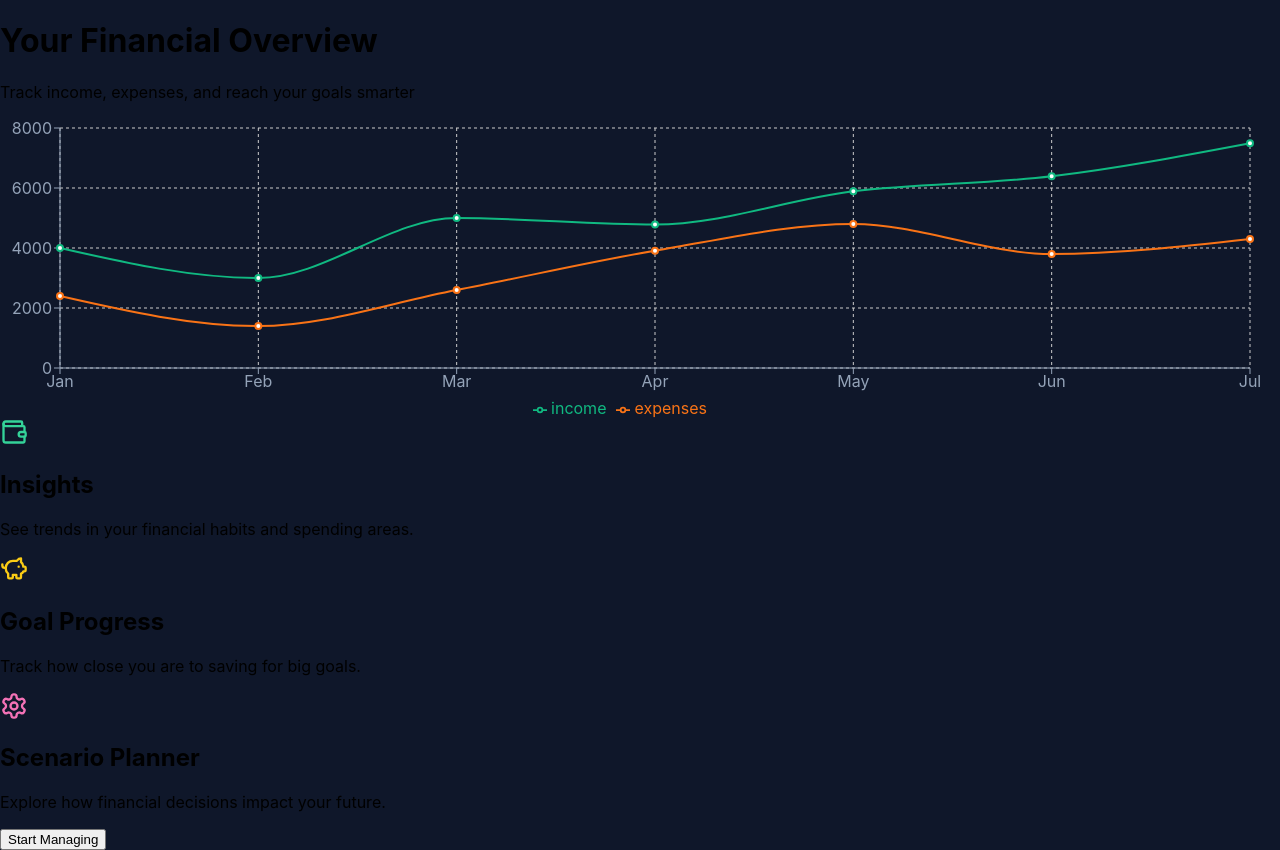
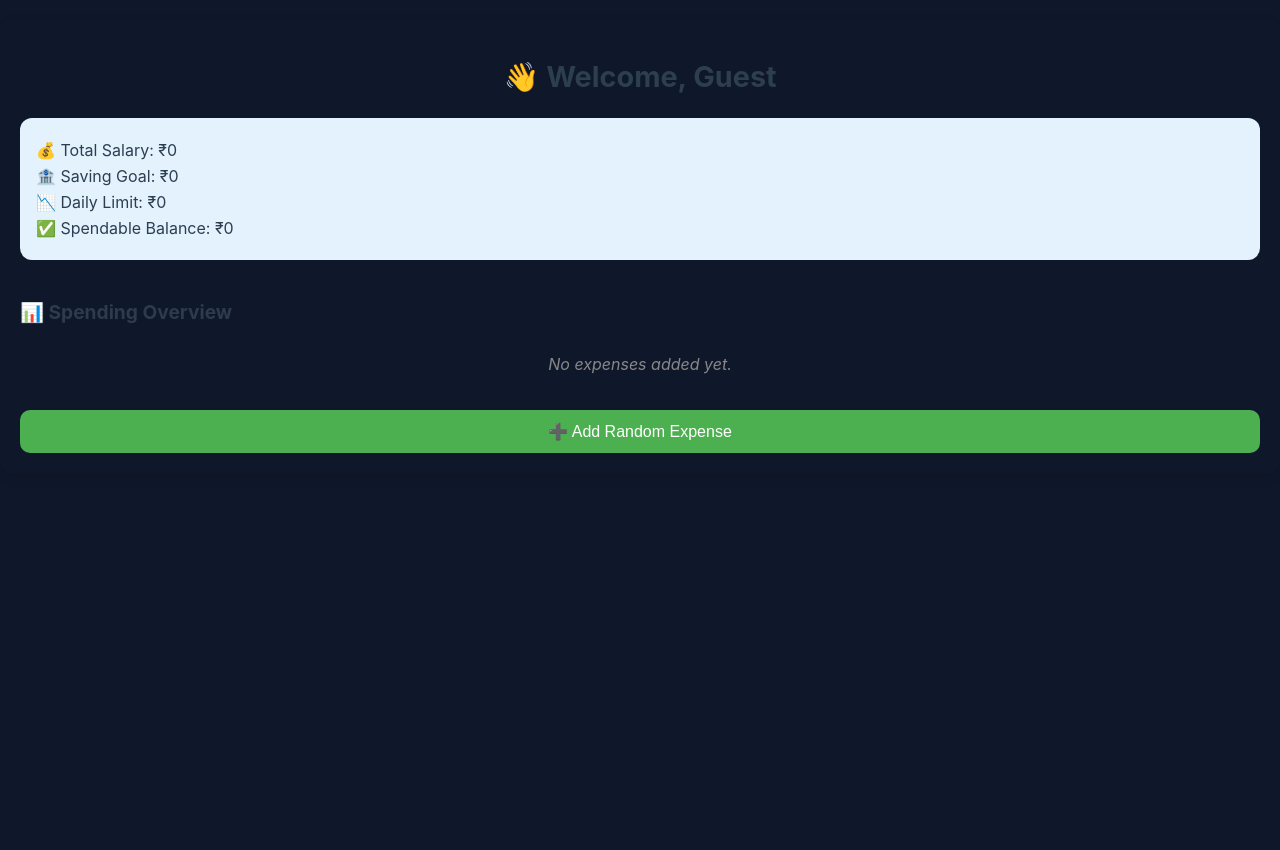
Before and after one commit to TinkerTechie/Foresight-Finance, a Next.js app: page /income in a window 1280 px wide. After the commit the page ends 800 px from the top, so only its background shows below. Built offline with nearby package versions, Linux system fonts and the light colour scheme.

Commit message:
changes has been made in userinfo's page.js

```diff
--- a/src/app/income/income.css
+++ b/src/app/income/income.css
@@ -1,116 +1,97 @@
-.dashboardContainer {
-    font-family: "Segoe UI", sans-serif;
-    padding: 2rem;
-    background: linear-gradient(to right, #f8f9fc, #eef2f7);
-    min-height: 100vh;
-    color: #0f172a;
+
+body {
+  margin: 0;
+  font-family: 'Segoe UI', sans-serif;
+
+  color: #2c3e50;
 }
 
-  .header h2 {
-    font-size: 1.8rem;
-    margin-bottom: 1.5rem;
-    color: #2dd4bf;
+.dashboard-page {
+  display: flex;
+  flex-direction: column;
+  min-height: auto;
+  max-width: auto;
+  margin: 0 auto;
+  padding: 20px;
+
+  box-shadow: 0 4px 12px rgba(0,0,0,0.1);
+  border-radius: 12px;
+  margin-top: 20px;
+  margin-bottom: 20px;
 }
 
-  .balanceCard {
-    background: white;
-    border-radius: 20px;
-    padding: 1.5rem;
-    box-shadow: 0 8px 20px rgba(0, 0, 0, 0.08);
-    margin-bottom: 1.5rem;
+
+.dashboard-page h1 {
+  text-align: center;
+  font-size: 1.8rem;
+  margin-bottom: 24px;
 }
 
-  .balanceCard h1 {
-    font-size: 2.2rem;
-    margin: 0.3rem 0;
+
+.summary-box {
+  background-color: #e3f2fd;
+  padding: 16px;
+  border-radius: 12px;
+  margin-bottom: 24px;
 }
 
-  .toggleBtns {
-    display: flex;
-    gap: 1rem;
-    margin: 1rem 0;
+.summary-box p {
+  margin: 6px 0;
+  font-size: 1rem;
 }
 
-  .toggleBtns button {
-    padding: 6px 14px;
-    border-radius: 20px;
-    border: none;
-    background-color: #f1f5f9;
-    color: #334155;
-    cursor: pointer;
-    transition: 0.3s;
+
+.chart-section {
+  margin-bottom: 20px;
 }
 
-  .toggleBtns .active {
-    background-color: #5eead4;
-    color: #0f172a;
+.chart-section h2 {
+  font-size: 1.2rem;
+  margin-bottom: 12px;
+  color: #2e3b4e;
 }
 
-  .graph {
-    height: 100px;
-    background: #e2e8f0;
-    border-radius: 12px;
-    margin: 1rem 0;
+.expense-list {
+  list-style: none;
+  padding: 0;
+  margin: 0;
+  max-height: 250px;
+  overflow-y: auto;
+  border: 1px solid #ddd;
+  border-radius: 8px;
 }
 
-  .limit {
-    font-size: 0.85rem;
-    color: #64748b;
+.expense-list li {
+  padding: 10px;
+  border-bottom: 1px solid #eee;
+  font-size: 0.95rem;
 }
 
-  .cardSection {
-    display: flex;
-    justify-content: space-between;
-    align-items: center;
-    margin-bottom: 2rem;
+.expense-list li:last-child {
+  border-bottom: none;
 }
 
-  .creditCard {
-    background: linear-gradient(to right, #6366f1, #9333ea);
+/* Add button */
+.add-btn {
+  margin-top: auto;
+  padding: 12px;
+  background-color: #4caf50;
   color: white;
-    border-radius: 16px;
-    padding: 1rem 1.5rem;
-    flex: 1;
-    margin-right: 1rem;
-    position: relative;
+  font-size: 1rem;
+  border: none;
+  border-radius: 10px;
+  cursor: pointer;
+  transition: background 0.3s ease;
 }
 
-  .creditCard .chip {
-    width: 35px;
-    height: 25px;
-    background: gold;
-    border-radius: 6px;
-    margin-bottom: 0.8rem;
+.add-btn:hover {
+  background-color: #388e3c;
 }
 
-  .operations span {
-    font-size: 1.5rem;
-    margin-right: 0.8rem;
-    background-color: #f1f5f9;
-    padding: 10px;
-    border-radius: 12px;
+
+.no-data {
+  text-align: center;
+  color: #888;
+  font-style: italic;
+  margin-top: 30px;
 }
-
-  .transactions h3 {
-    margin-bottom: 1rem;
-  }
-
-  .transactions ul {
-    list-style: none;
-    padding: 0;
-  }
-
-  .transactions li {
-    background: white;
-    border-radius: 12px;
-    padding: 1rem;
-    margin-bottom: 0.75rem;
-    display: flex;
-    justify-content: space-between;
-    box-shadow: 0 4px 12px rgba(0, 0, 0, 0.05);
-  }
-
-  .amount {
-    color: #ef4444;
-    font-weight: 600;
-  }
--- a/src/app/income/page.js
+++ b/src/app/income/page.js
@@ -1,74 +1,69 @@
-import React from "react";
-import { LineChart, Line, XAxis, YAxis, CartesianGrid, Tooltip, Legend, ResponsiveContainer } from "recharts";
-import { PiggyBank, Settings, Wallet } from "lucide-react";
-import Link from "next/link";
-import "./income.css";
+'use client';
 
-const data = [
-  { month: "Jan", income: 4000, expenses: 2400 },
-  { month: "Feb", income: 3000, expenses: 1398 },
-  { month: "Mar", income: 5000, expenses: 2600 },
-  { month: "Apr", income: 4780, expenses: 3908 },
-  { month: "May", income: 5890, expenses: 4800 },
-  { month: "Jun", income: 6390, expenses: 3800 },
-  { month: "Jul", income: 7490, expenses: 4300 },
-];
+import { useEffect, useState } from 'react';
+import "./income.css"
 
-export default function Dashboard() {
+export default function DashboardPage() {
+  const [userData, setUserData] = useState({
+    name: 'Guest',
+    salary: 0,
+    saving: 0,
+    limit: 0,
+  });
+
+  const [expenses, setExpenses] = useState([]);
+
+  useEffect(() => {
+    const stored = localStorage.getItem('userData');
+    if (stored) {
+      try {
+        setUserData(JSON.parse(stored));
+      } catch (err) {
+        console.error('Failed to parse userData:', err);
+      }
+    }
+  }, []);
+
+  const addFakeExpense = () => {
+    const newExpense = {
+      day: `June ${expenses.length + 1}`,
+      amount: Math.floor(Math.random() * 500),
+      category: 'Food',
+    };
+    setExpenses([...expenses, newExpense]);
+  };
+
+  const spendable = userData.salary - userData.saving;
+
   return (
-    <div className="page">
-      <h1 className="head">Your Financial Overview</h1>
-      <p className="subhead">Track income, expenses, and reach your goals smarter</p>
+    <div className="dashboard-page">
+      <h1>👋 Welcome, {userData.name}</h1>
 
-      <div className="chart-box">
-        <ResponsiveContainer width="100%" height={300}>
-          <LineChart data={data} margin={{ top: 10, right: 30, left: 0, bottom: 0 }}>
-            <CartesianGrid strokeDasharray="3 3" />
-            <XAxis dataKey="month" stroke="#94a3b8" />
-            <YAxis stroke="#94a3b8" />
-            <Tooltip />
-            <Legend />
-            <Line type="monotone" dataKey="income" stroke="#10b981" strokeWidth={2} />
-            <Line type="monotone" dataKey="expenses" stroke="#f97316" strokeWidth={2} />
-          </LineChart>
-        </ResponsiveContainer>
+      <div className="summary-box">
+        <p>💰 Total Salary: ₹{userData.salary}</p>
+        <p>🏦 Saving Goal: ₹{userData.saving}</p>
+        <p>📉 Daily Limit: ₹{userData.limit}</p>
+        <p>✅ Spendable Balance: ₹{spendable}</p>
       </div>
 
-      <div className="box1">
-        <div className="feat1">
-          <div className="wrap1">
-            <div className="lh11">
-              <Wallet size={28} style={{ color: "#34d399" }} />
-              <h2 className="tit1">Insights</h2>
-            </div>
-            <p className="par1">See trends in your financial habits and spending areas.</p>
-          </div>
-        </div>
-        <div className="feat1">
-          <div className="wrap1">
-            <div className="lh11">
-              <PiggyBank size={28} style={{ color: "#facc15" }} />
-              <h2 className="tit1">Goal Progress</h2>
-            </div>
-            <p className="par1">Track how close you are to saving for big goals.</p>
-          </div>
-        </div>
-        <div className="feat1">
-          <div className="wrap1">
-            <div className="lh11">
-              <Settings size={28} style={{ color: "#f472b6" }} />
-              <h2 className="tit1">Scenario Planner</h2>
-            </div>
-            <p className="par1">Explore how financial decisions impact your future.</p>
-          </div>
-        </div>
+      <div className="chart-section">
+        <h2>📊 Spending Overview</h2>
+        {expenses.length > 0 ? (
+          <ul className="expense-list">
+            {expenses.map((exp, idx) => (
+              <li key={idx}>
+                {exp.day}: ₹{exp.amount} — {exp.category}
+              </li>
+            ))}
+          </ul>
+        ) : (
+          <p className="no-data">No expenses added yet.</p>
+        )}
       </div>
 
-      <div className="container">
-        <Link href="/login" className="no-underline">
-          <button className="button">Start Managing</button>
-        </Link>
-      </div>
+      <button className="add-btn" onClick={addFakeExpense}>
+        ➕ Add Random Expense
+      </button>
     </div>
   );
 }
```
Also changed, not shown: src/app/userinfo/page.js (+24 -8 lines), 2 other files (tests, documents, lock files or other folders). Lines whose indentation alone changed are shown as unchanged.
